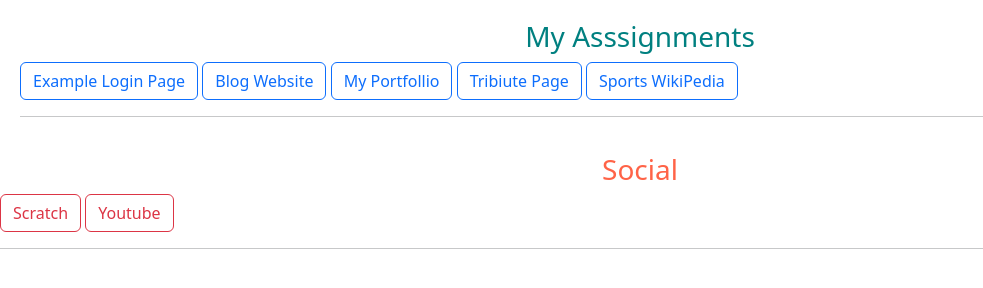
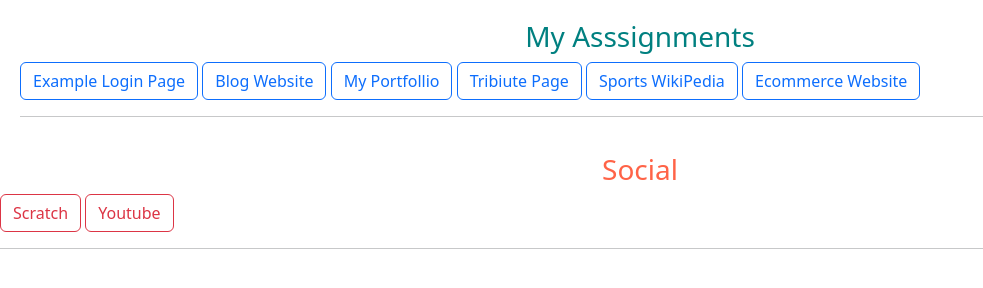
Before and after one commit to CaptainHackerGuy/My-Websites, a plain HTML site: page index.html in a window 1280 px wide. Shown: the whole page, without its empty margins (0-983 px from the left). Drawn offline with nearby package versions, Linux system fonts and the light colour scheme.

Commit message:
Update index.html

```diff
--- a/index.html
+++ b/index.html
@@ -17,6 +17,7 @@
         <a href="Portfollio/index.html" class="btn btn-outline-primary">My Portfollio</a>
         <a href="Ratan Tata Tribute Page(External CSS)/index.html" class="btn btn-outline-primary">Tribiute Page</a>
         <a href="Sports/index.html" class="btn btn-outline-primary">Sports WikiPedia</a>
+        <a href="Toy Shop/index.html" class="btn btn-outline-primary">Ecommerce Website</a>
         <hr>
     </div>
     <div class="social">
```
